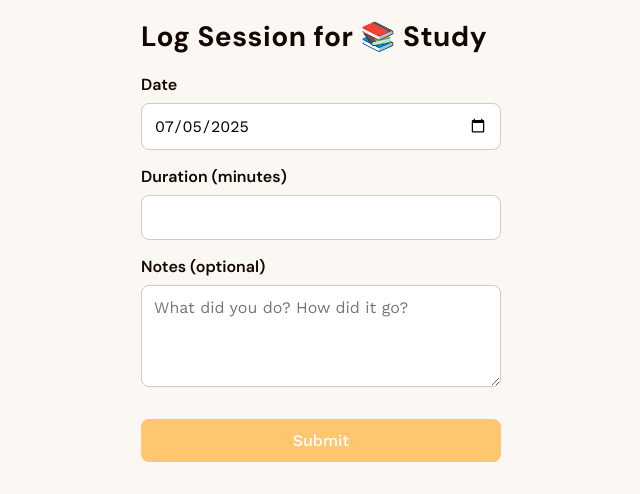
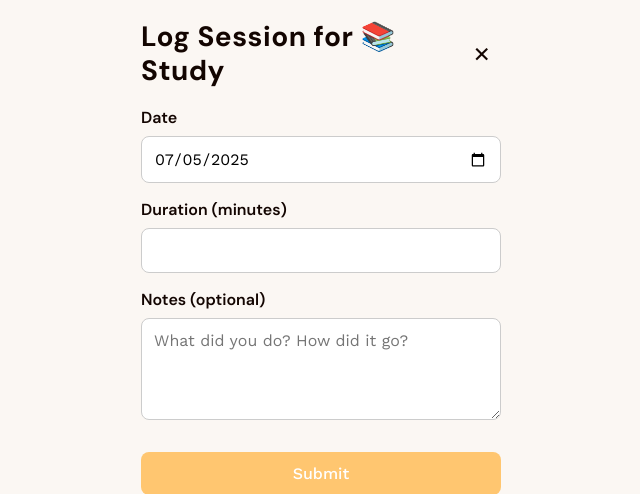
Before and after one commit to emilydma08/practice-logger, a Flask app: page /log/1 in a window 1280 px wide. Shown: the top 494 px of the page, without its empty margins (319-959 px from the left). Run offline with Flask 3, Linux system fonts and the light colour scheme; data comes from the database, SQL or seed files in the repository.

Commit message:
Feat: Add close buttons to forms

```diff
--- a/static/css/styles.css
+++ b/static/css/styles.css
@@ -199,3 +199,27 @@ form textarea {
 .form-button:hover {
     background-color: var(--darkYellow);
 }
+
+/* Close button for forms */
+.close-btn {
+    color: var(--black);
+    font-size: 30px; /* Larger size for easier tapping */
+    font-weight: bold;
+    text-decoration: none;
+    padding: 5px 10px; /* Add some padding to make it easier to click */
+    line-height: 1; /* Ensure consistent vertical alignment */
+    border-radius: 50%; /* Circular background on hover/focus */
+    width: 40px; /* Fixed width */
+    height: 40px; /* Fixed height */
+    display: flex;
+    justify-content: center;
+    align-items: center;
+    transition: background-color 0.2s ease-in-out, color 0.2s ease-in-out;
+}
+
+.close-btn:hover,
+.close-btn:focus {
+    background-color: #e0e0e0; /* Light grey background on hover/focus */
+    color: var(--black);
+    outline: none;
+}
--- a/templates/create_category.html
+++ b/templates/create_category.html
@@ -10,6 +10,7 @@
     <div class="container">
         <header class="header">
             <h1>Create Category</h1>
+            <a href="{{ url_for('index') }}" class="close-btn">&times;</a>
         </header>
 
         <form action="{{ url_for('create_category') }}" method="POST">
--- a/templates/logger_form.html
+++ b/templates/logger_form.html
@@ -10,6 +10,7 @@
     <div class="container">
         <header class="header">
             <h1>Log Session for {{ category["icon"] }} {{ category["name"] }}</h1>
+            <a href="{{ url_for('index') }}" class="close-btn">&times;</a>
         </header>
 
         <form method="POST">
```
